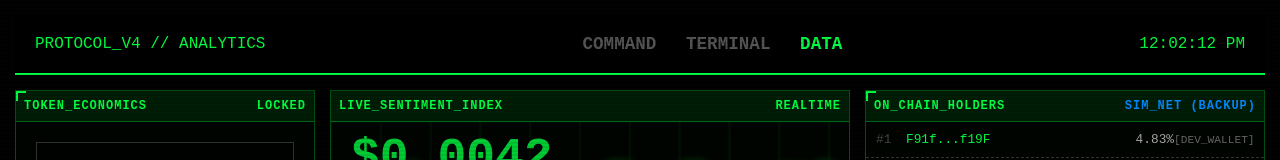
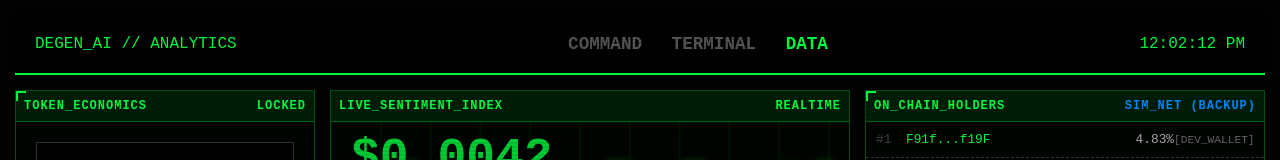
Before and after one commit to v3ylor/DEGENAI, a website: page data.html in a window 1280 px wide. Shown: the top 160 px of the page. Drawn offline with nearby package versions, Linux system fonts and the light colour scheme.

```diff
--- a/data.html
+++ b/data.html
@@ -2,7 +2,7 @@
 <html lang="en">
 <head>
     <meta charset="UTF-8">
-    <title>PROTOCOL_V4 // NETWORK_DATA</title>
+    <title>DEGEN_AI // NETWORK_DATA</title>
     <script src="https://cdnjs.cloudflare.com/ajax/libs/three.js/r128/three.min.js"></script>
     <script src="https://unpkg.com/@solana/web3.js@latest/lib/index.iife.min.js"></script>
 
@@ -90,7 +90,7 @@
 
     <div class="container">
         <header>
-            <div>PROTOCOL_V4 // ANALYTICS</div>
+            <div>DEGEN_AI // ANALYTICS</div>
             <div class="nav-links">
                 <a href="index.html">COMMAND</a>
                 <a href="terminal.html">TERMINAL</a>
```
